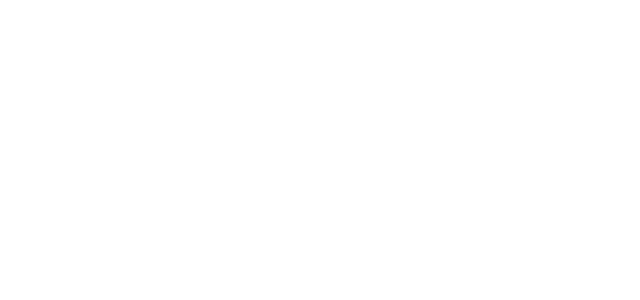
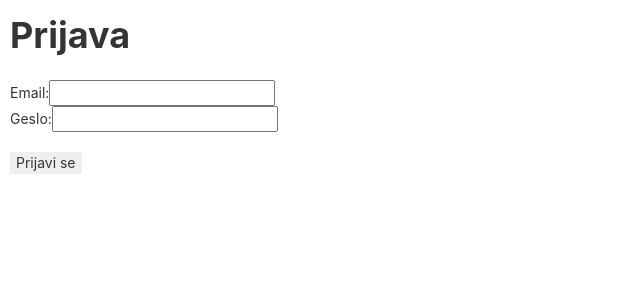
Before and after one commit to itMegu/Tjulenj, a React (Create React App) app in the folder tjulenjclient/: page /login in a window 1280 px wide. Before the commit this address had no page. Shown: the top 300 px of the page, without its empty margins (0-640 px from the left). Built offline with nearby package versions, Linux system fonts and the light colour scheme.

Commit message:
Posodobitve , odstranjevou, PA KONCNO DELA SEJA

```diff
--- a/tjulenjclient/package.json
+++ b/tjulenjclient/package.json
@@ -16,6 +16,7 @@
     "react-scripts": "5.0.1",
     "rsuite": "^5.31.1",
     "sort-by": "^1.2.0",
+    "uuid": "^9.0.0",
     "web-vitals": "^2.1.4"
   },
   "scripts": {
--- a/tjulenjclient/src/App.js
+++ b/tjulenjclient/src/App.js
@@ -1,21 +1,35 @@
-import React, { Fragment } from 'react';
+import React, { Fragment, useEffect } from 'react';
 import './App.css';
-
+import { useNavigate } from 'react-router-dom';
 
 //vsebina
 import Vnos from './vsebina/vnesiPodatke';
 import PrikazPodatkov from './vsebina/prikazPodatkov';
-import CasVnos from './vsebina/casVnos'
+import CasVnos from './vsebina/casVnos';
 
 function App() {
+  const navigate = useNavigate();
+
+  useEffect(() => {
+    const isAuthenticated = localStorage.getItem('isAuthenticated') === 'true';
+    if (!isAuthenticated) {
+      navigate('/login'); // Preusmeri na stran za prijavo, če uporabnik ni prijavljen
+    }
+  }, [navigate]);
+
+  const handleLogout = () => {
+    localStorage.setItem('isAuthenticated', 'false');
+    navigate('/login');
+  };
+
   return (
     <Fragment>
       <Vnos />
       <PrikazPodatkov />
       <CasVnos />
+      <button onClick={handleLogout}>Odjava</button>
     </Fragment>
   );
 }
 
-
 export default App;
--- /dev/null
+++ b/tjulenjclient/src/Login.js
@@ -0,0 +1,74 @@
+import React, { useState, useEffect } from 'react';
+import { useNavigate } from 'react-router-dom';
+
+const Login = ({ isAuthenticated, setAuthenticated }) => {
+  const [email, setEmail] = useState('');
+  const [password, setPassword] = useState('');
+  const [error, setError] = useState('');
+
+  const navigate = useNavigate();
+
+  useEffect(() => {
+    const storedAuth = localStorage.getItem('isAuthenticated');
+    const expirationTime = localStorage.getItem('expirationTime');
+    const currentTime = new Date().getTime();
+
+    if (storedAuth === 'true' && expirationTime && currentTime < Number(expirationTime)) {
+      setAuthenticated(true);
+      navigate('/admin');
+    }
+  }, []);
+
+  const handleChangeEmail = (event) => {
+    setEmail(event.target.value);
+  };
+
+  const handleChangePassword = (event) => {
+    setPassword(event.target.value);
+  };
+
+  const handleLogin = (event) => {
+    event.preventDefault();
+    const users = {
+      admin: {
+        password: 'admin',
+      },
+      Aljaz: {
+        password: 'Aljaz',
+      },
+    };
+
+    if (users[email] && users[email].password === password) {
+      const expirationTime = new Date().getTime() + 30 * 60 * 1000;
+      localStorage.setItem('expirationTime', expirationTime);
+      setAuthenticated(true);
+      localStorage.setItem('isAuthenticated', 'true');
+      navigate('/admin');
+      console.log('Prijavljen si kot', email);
+    } else {
+      setError('Napačno uporabniško ime ali geslo');
+    }
+  };
+
+  return (
+    <div>
+      <h2>Prijava</h2>
+      <br />
+      <form onSubmit={handleLogin}>
+        <div>
+          <label>Email:</label>
+          <input type="text" value={email} onChange={handleChangeEmail} required />
+        </div>
+        <div>
+          <label>Geslo:</label>
+          <input type="password" value={password} onChange={handleChangePassword} required />
+        </div>
+        <br />
+        <button type="submit">Prijavi se</button>
+        {error && <p>{error}</p>}
+      </form>
+    </div>
+  );
+};
+
+export default Login;
--- a/tjulenjclient/src/index.js
+++ b/tjulenjclient/src/index.js
@@ -1,19 +1,69 @@
-import React from 'react';
-import ReactDOM from 'react-dom/client';
+import React, { useState, useEffect } from 'react';
+import ReactDOM from 'react-dom';
 import './index.css';
-import { BrowserRouter, Routes, Route } from "react-router-dom";
+import { BrowserRouter, Routes, Route, Navigate } from 'react-router-dom';
 import App from './App';
 import Main from './random quirky stuff/naslovna';
+import Login from './Login';
 
+const PrivateRoute = ({ element: Element, ...rest }) => {
+  const isAuthenticated = localStorage.getItem('isAuthenticated') === 'true';
 
-const root = ReactDOM.createRoot(document.getElementById('root'));
-root.render(
+  useEffect(() => {
+    const expirationTime = localStorage.getItem('expirationTime');
+    const currentTime = new Date().getTime();
+
+    if (expirationTime && currentTime > Number(expirationTime)) {
+      // Seja je potekla, preusmeri na stran za prijavo
+      localStorage.removeItem('isAuthenticated');
+      localStorage.removeItem('expirationTime');
+      window.location.href = '/login'; // Preusmeri na stran za prijavo
+    }
+  }, []);
+
+  return isAuthenticated ? (
+    <Element {...rest} /> // Prenesi preostale propse na komponento
+  ) : (
+    <Navigate to="/login" replace={true} />
+  );
+};
+
+const Root = () => {
+  const [isAuthenticated, setAuthenticated] = useState(false);
+
+  useEffect(() => {
+    const storedAuth = localStorage.getItem('isAuthenticated');
+    if (storedAuth) {
+      setAuthenticated(storedAuth === 'true');
+    }
+  }, []);
+
+  useEffect(() => {
+    if (isAuthenticated) {
+      const expirationTime = new Date().getTime() + 30 * 60 * 1000; // 30 minutes
+      localStorage.setItem('expirationTime', expirationTime);
+    }
+    localStorage.setItem('isAuthenticated', isAuthenticated);
+  }, [isAuthenticated]);
+
+  return (
     <React.StrictMode>
       <BrowserRouter>
         <Routes>
           <Route path="/" element={<Main />} />
-        <Route path="/admin" element={<App />} />
+          <Route
+            path="/login"
+            element={<Login isAuthenticated={isAuthenticated} setAuthenticated={setAuthenticated} />}
+          />
+          <Route
+            path="/admin/*"
+            element={<PrivateRoute element={App} />}
+          />
         </Routes>
       </BrowserRouter>
     </React.StrictMode>
   );
+};
+
+const root = ReactDOM.createRoot(document.getElementById('root'));
+root.render(<Root />);
```
Also changed, not shown: tjulenjclient/src/vsebina/avtentikator.js (added, +19 -0 lines), 1 other file (tests, documents, lock files or other folders). Lines whose indentation alone changed are shown as unchanged.
